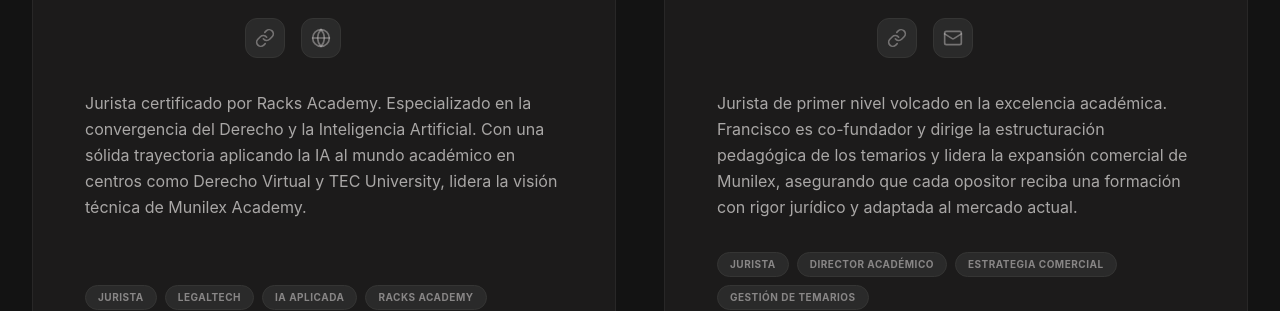
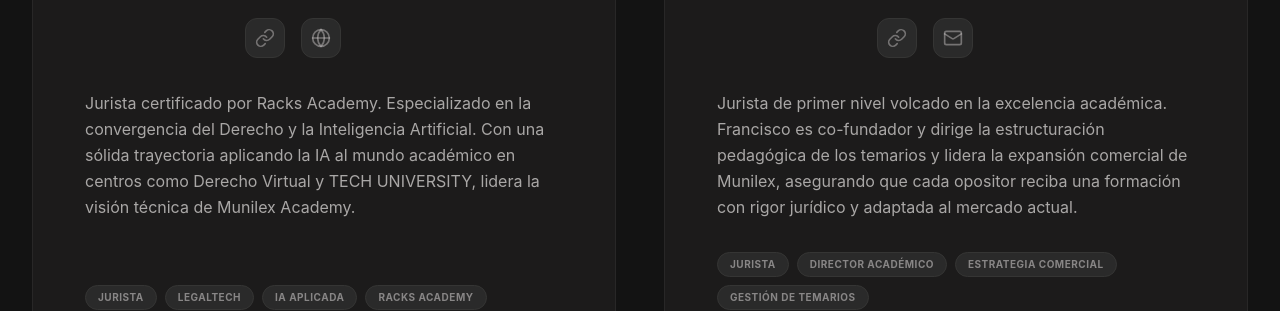
Before and after one commit to automatizacionesnunez-byte/Munilex-Academy-web, a React (Vite) app: page /academy/sobre-nosotros in a window 1280 px wide. Shown: the part 1376-1687 px from the top of the page. Built offline with nearby package versions, Linux system fonts and the light colour scheme.

Commit message:
fix: correct TEC University to TECH UNIVERSITY

```diff
--- a/src/pages/munilex-academy/AcademyAbout.tsx
+++ b/src/pages/munilex-academy/AcademyAbout.tsx
@@ -10,7 +10,7 @@ const AcademyAbout = () => {
       name: "José María Núñez Mejías",
       role: "Fundador / Consultor Técnico LegalTech & IA",
       image: joseMariaImg,
-      description: "Jurista certificado por Racks Academy. Especializado en la convergencia del Derecho y la Inteligencia Artificial. Con una sólida trayectoria aplicando la IA al mundo académico en centros como Derecho Virtual y TEC University, lidera la visión técnica de Munilex Academy.",
+      description: "Jurista certificado por Racks Academy. Especializado en la convergencia del Derecho y la Inteligencia Artificial. Con una sólida trayectoria aplicando la IA al mundo académico en centros como Derecho Virtual y TECH UNIVERSITY, lidera la visión técnica de Munilex Academy.",
       tags: ["Jurista", "LegalTech", "IA Aplicada", "Racks Academy"],
       social: {
         linkedin: "https://www.linkedin.com/in/jose-maria-nu%C3%B1ez-mejia-73b06222b/",
--- a/src/pages/munilex/About.tsx
+++ b/src/pages/munilex/About.tsx
@@ -187,7 +187,7 @@ const About = () => {
                   <h3 className="text-3xl font-black text-secondary leading-tight mb-2 tracking-tighter uppercase">José María Núñez Mejías</h3>
                   <div className="text-[10px] font-black uppercase tracking-[0.2em] text-primary-container mb-6">Fundador / Consultor Técnico LegalTech & IA</div>
                   <p className="text-on-surface-variant leading-relaxed font-medium">
-                    Jurista certificado por Racks Academy. Su visión lidera el desarrollo de algoritmos que garantizan la seguridad jurídica absoluta, aplicando la inteligencia artificial en entornos académicos como Derecho Virtual y TEC University.
+                    Jurista certificado por Racks Academy. Su visión lidera el desarrollo de algoritmos que garantizan la seguridad jurídica absoluta, aplicando la inteligencia artificial en entornos académicos como Derecho Virtual y TECH UNIVERSITY.
                   </p>
                 </div>
               </div>
```
